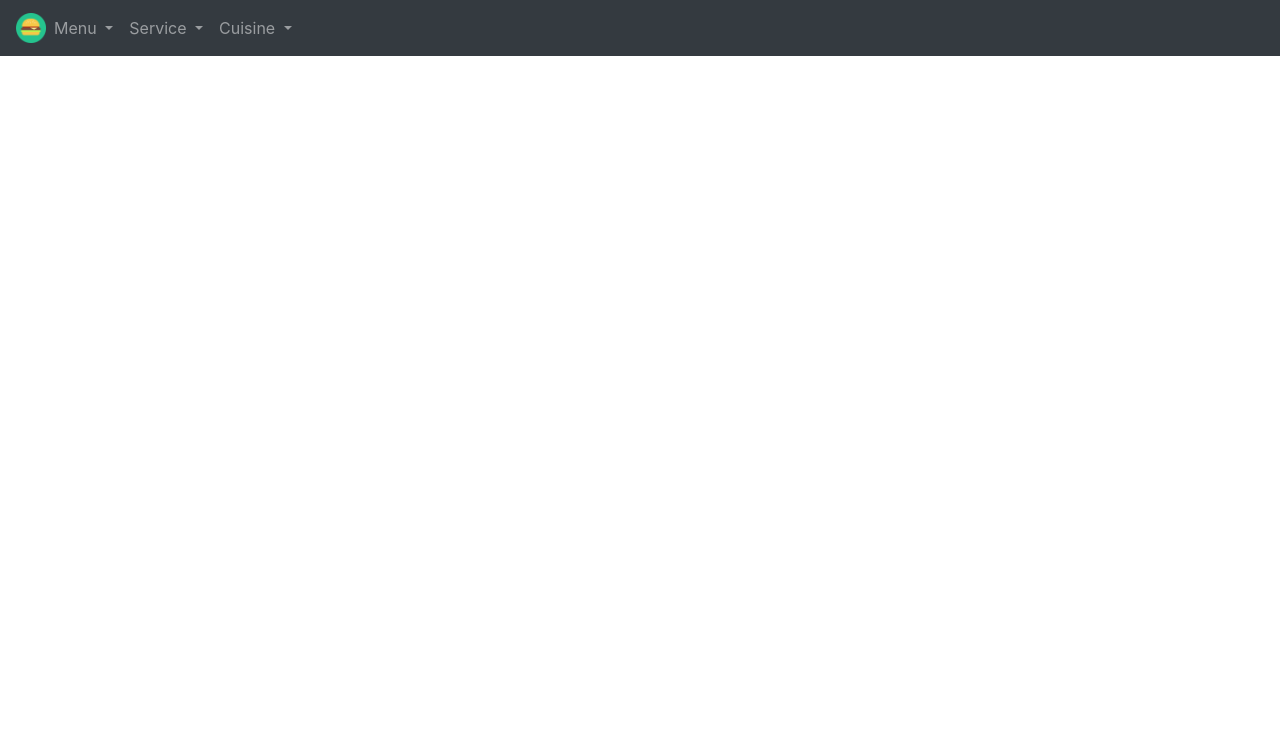
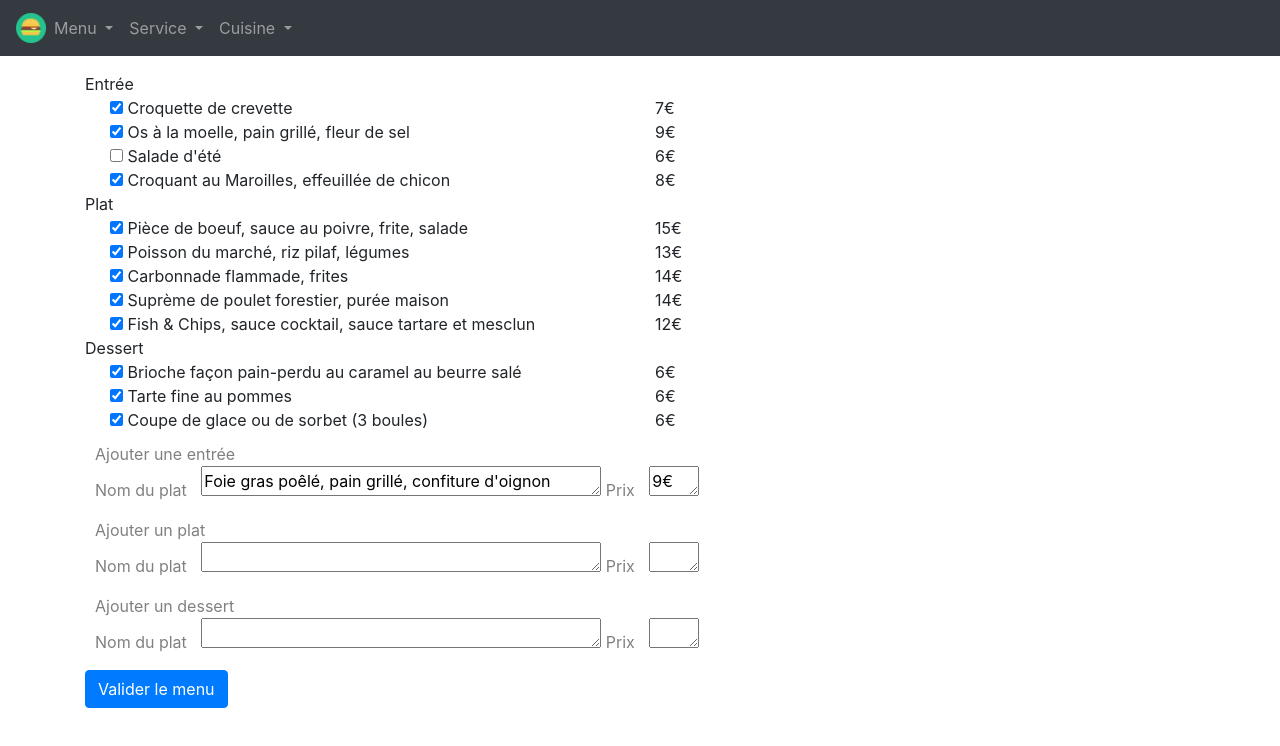
Before and after one commit to Barchid/one-minute-maquette, a Vue app: page /changeMenu in a window 1280 px wide. Shown: the top 746 px of the page. Built offline with nearby package versions, Linux system fonts and the light colour scheme.

Commit message:
Nouveau Menu
Changement du menu + newMenu

```diff
--- a/src/router.ts
+++ b/src/router.ts
@@ -91,5 +91,10 @@ export default new Router({
       name: 'bill-table-18',
       component: () => import(/* webpackChunkName: "about" */ './views/Bill-table-18.vue'),
     },
+    {
+      path: '/new-menu',
+      name: 'new-menu',
+      component: () => import(/* webpackChunkName: "about" */ './views/NewMenu.vue'),
+    },
   ],
 });
--- a/src/views/ChangeMenu.vue
+++ b/src/views/ChangeMenu.vue
@@ -1,4 +1,163 @@
 <template>
   <div class="changeMenu">
+
+    <form class="" action="index.html" method="post">
+
+      Entrée
+      <div class="container">
+
+        <div class="row">
+          <div class="col">
+            <input type="checkbox" checked="checked" style="display:inline-block;margin-left:10px;"/>
+            Croquette de crevette
+          </div>
+          <div class="col">
+            7€
+          </div>
+        </div>
+
+        <div class="row">
+          <div class="col">
+            <input type="checkbox" checked="checked" style="display:inline-block;margin-left:10px;"/>
+            Os à la moelle, pain grillé, fleur de sel
+          </div>
+          <div class="col">
+            9€
+          </div>
+        </div>
+
+        <div class="row">
+          <div class="col">
+            <input type="checkbox" style="display:inline-block;margin-left:10px;"/>
+            Salade d'été
+          </div>
+          <div class="col">
+            6€
+          </div>
+        </div>
+
+        <div class="row">
+          <div class="col">
+            <input type="checkbox" checked="checked" style="display:inline-block;margin-left:10px;"/>
+            Croquant au Maroilles, effeuillée de chicon
+          </div>
+          <div class="col">
+            8€
+          </div>
+        </div>
+      </div>
+
+      Plat
+      <div class="container">
+
+        <div class="row">
+          <div class="col">
+            <input type="checkbox" checked="checked" style="display:inline-block;margin-left:10px;"/>
+            Pièce de boeuf, sauce au poivre, frite, salade
+          </div>
+          <div class="col">
+            15€
+          </div>
+        </div>
+
+        <div class="row">
+          <div class="col">
+            <input type="checkbox" checked="checked" style="display:inline-block;margin-left:10px;"/>
+            Poisson du marché, riz pilaf, légumes
+          </div>
+          <div class="col">
+            13€
+          </div>
+        </div>
+
+        <div class="row">
+          <div class="col">
+            <input type="checkbox" checked="checked" style="display:inline-block;margin-left:10px;"/>
+            Carbonnade flammade, frites
+          </div>
+          <div class="col">
+            14€
+          </div>
+        </div>
+
+        <div class="row">
+          <div class="col">
+            <input type="checkbox" checked="checked" style="display:inline-block;margin-left:10px;"/>
+            Suprème de poulet forestier, purée maison
+          </div>
+          <div class="col">
+            14€
+          </div>
+        </div>
+
+        <div class="row">
+          <div class="col">
+            <input type="checkbox" checked="checked" style="display:inline-block;margin-left:10px;"/>
+            Fish & Chips, sauce cocktail,  sauce tartare et mesclun
+          </div>
+          <div class="col">
+            12€
+          </div>
+        </div>
+      </div>
+
+      Dessert
+
+      <div class="container">
+
+        <div class="row">
+          <div class="col">
+            <input type="checkbox" checked="checked" style="display:inline-block;margin-left:10px;"/>
+            Brioche façon pain-perdu au caramel au beurre salé
+          </div>
+          <div class="col">
+            6€
+          </div>
+        </div>
+
+        <div class="row">
+          <div class="col">
+            <input type="checkbox" checked="checked" style="display:inline-block;margin-left:10px;"/>
+            Tarte fine au pommes
+          </div>
+          <div class="col">
+            6€
+          </div>
+        </div>
+
+        <div class="row">
+          <div class="col">
+            <input type="checkbox" checked="checked" style="display:inline-block;margin-left:10px;"/>
+            Coupe de glace ou de sorbet (3 boules)
+          </div>
+          <div class="col">
+            6€
+          </div>
+        </div>
+      </div>
+      <div style="color:grey;margin:10px;">
+        Ajouter une entrée
+        <p>
+          Nom du plat <textarea style="width:400px;height:30px;display:inline-block;margin-left:10px;">Foie gras poêlé, pain grillé, confiture d'oignon</textarea>
+          Prix  <textarea  style="width:50px;height:30px;display:inline-block;margin-left:10px;">9€</textarea>
+        </p>
+      </div>
+      <div style="color:grey;margin:10px;">
+        Ajouter un plat
+        <p>
+          Nom du plat <textarea style="width:400px;height:30px;display:inline-block;margin-left:10px;"></textarea>
+          Prix  <textarea  style="width:50px;height:30px;display:inline-block;margin-left:10px;"></textarea>
+        </p>
+      </div>
+      <div style="color:grey;margin:10px;">
+        Ajouter un dessert
+        <p>
+          Nom du plat <textarea style="width:400px;height:30px;display:inline-block;margin-left:10px;"></textarea>
+          Prix  <textarea  style="width:50px;height:30px;display:inline-block;margin-left:10px;"></textarea>
+        </p>
+      </div>
+      <router-link to="/new-menu"><button type="submit" class="btn btn-primary" style="margin-bottom:30px;">Valider le menu</button></router-link>
+
+    </form>
   </div>
 </template>
--- /dev/null
+++ b/src/views/NewMenu.vue
@@ -0,0 +1,116 @@
+<template>
+  <div class="new-menu">
+    <div class="content">
+
+      Entrée
+      <div class="container">
+        <div class="row">
+          <div class="col">
+            Croquette de crevette
+          </div>
+          <div class="col">
+            7€
+          </div>
+        </div>
+        <div class="row">
+          <div class="col">
+            Os à la moelle, pain grillé, fleur de sel
+          </div>
+          <div class="col">
+            9€
+          </div>
+        </div>
+
+        <div class="row">
+          <div class="col">
+            Croquant au Maroilles, effeuillée de chicon
+          </div>
+          <div class="col">
+            8€
+          </div>
+        </div>
+        <div class="row">
+          <div class="col">
+            Foie gras poêlé, pain grillé, confiture d'oignon
+          </div>
+          <div class="col">
+            9€
+          </div>
+        </div>
+      </div>
+
+      Plat
+      <div class="container">
+        <div class="row">
+          <div class="col">
+            Pièce de boeuf, sauce au poivre, frite, salade
+          </div>
+          <div class="col">
+            15€
+          </div>
+        </div>
+        <div class="row">
+          <div class="col">
+            Poisson du marché, riz pilaf, légumes
+          </div>
+          <div class="col">
+            13€
+          </div>
+        </div>
+        <div class="row">
+          <div class="col">
+            Carbonnade flammade, frites
+          </div>
+          <div class="col">
+            14€
+          </div>
+        </div>
+        <div class="row">
+          <div class="col">
+            Suprème de poulet forestier, purée maison
+          </div>
+          <div class="col">
+            14€
+          </div>
+        </div>
+        <div class="row">
+          <div class="col">
+            Fish & Chips, sauce cocktail,  sauce tartare et mesclun
+          </div>
+          <div class="col">
+            12€
+          </div>
+        </div>
+      </div>
+
+      Dessert
+
+      <div class="container">
+        <div class="row">
+          <div class="col">
+            Brioche façon pain-perdu au caramel au beurre salé
+          </div>
+          <div class="col">
+            6€
+          </div>
+        </div>
+        <div class="row">
+          <div class="col">
+            Tarte fine au pommes
+          </div>
+          <div class="col">
+            6€
+          </div>
+        </div>
+        <div class="row">
+          <div class="col">
+            Coupe de glace ou de sorbet (3 boules)
+          </div>
+          <div class="col">
+            6€
+          </div>
+        </div>
+      </div>
+    </div>
+  </div>
+</template>
```
